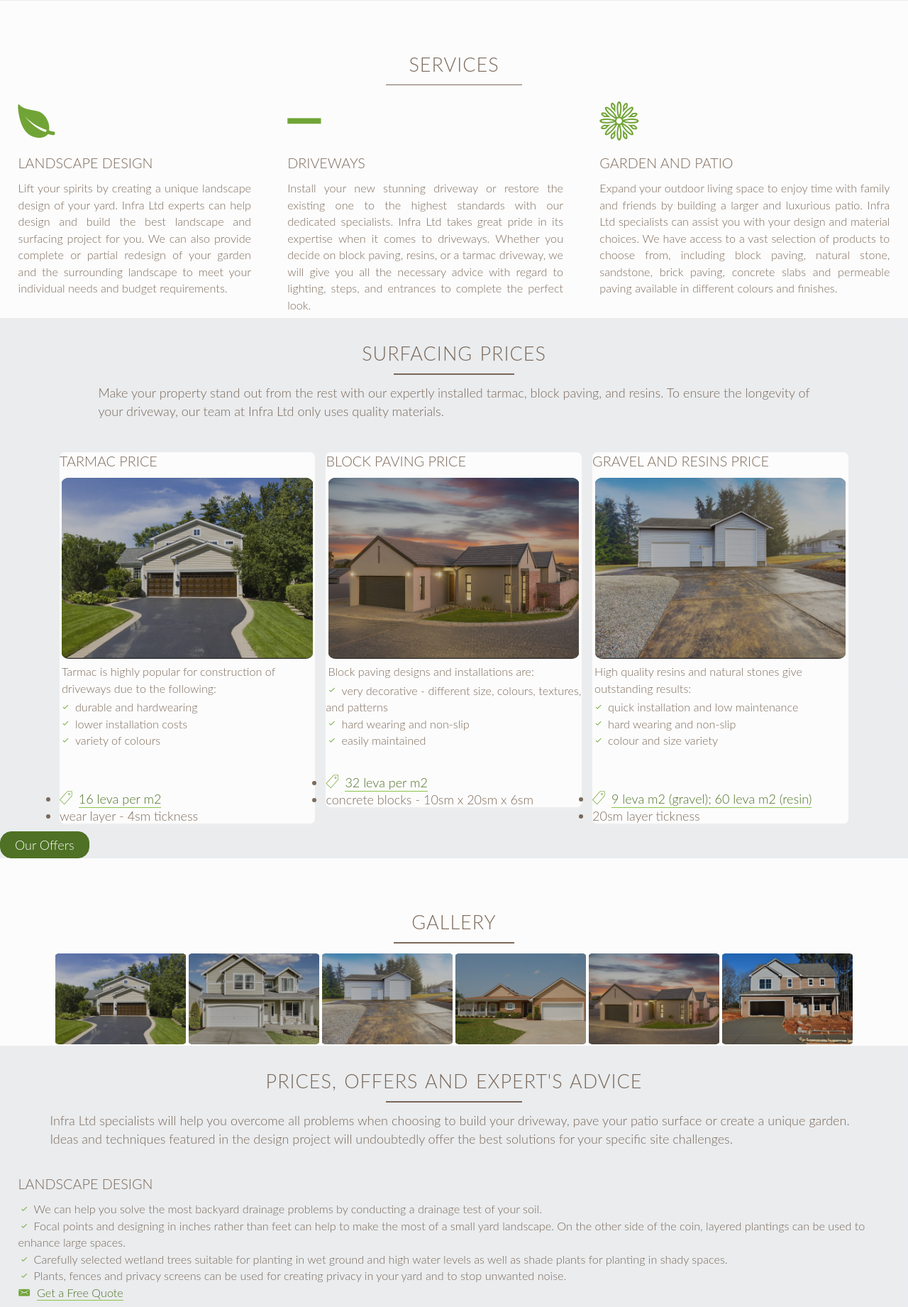
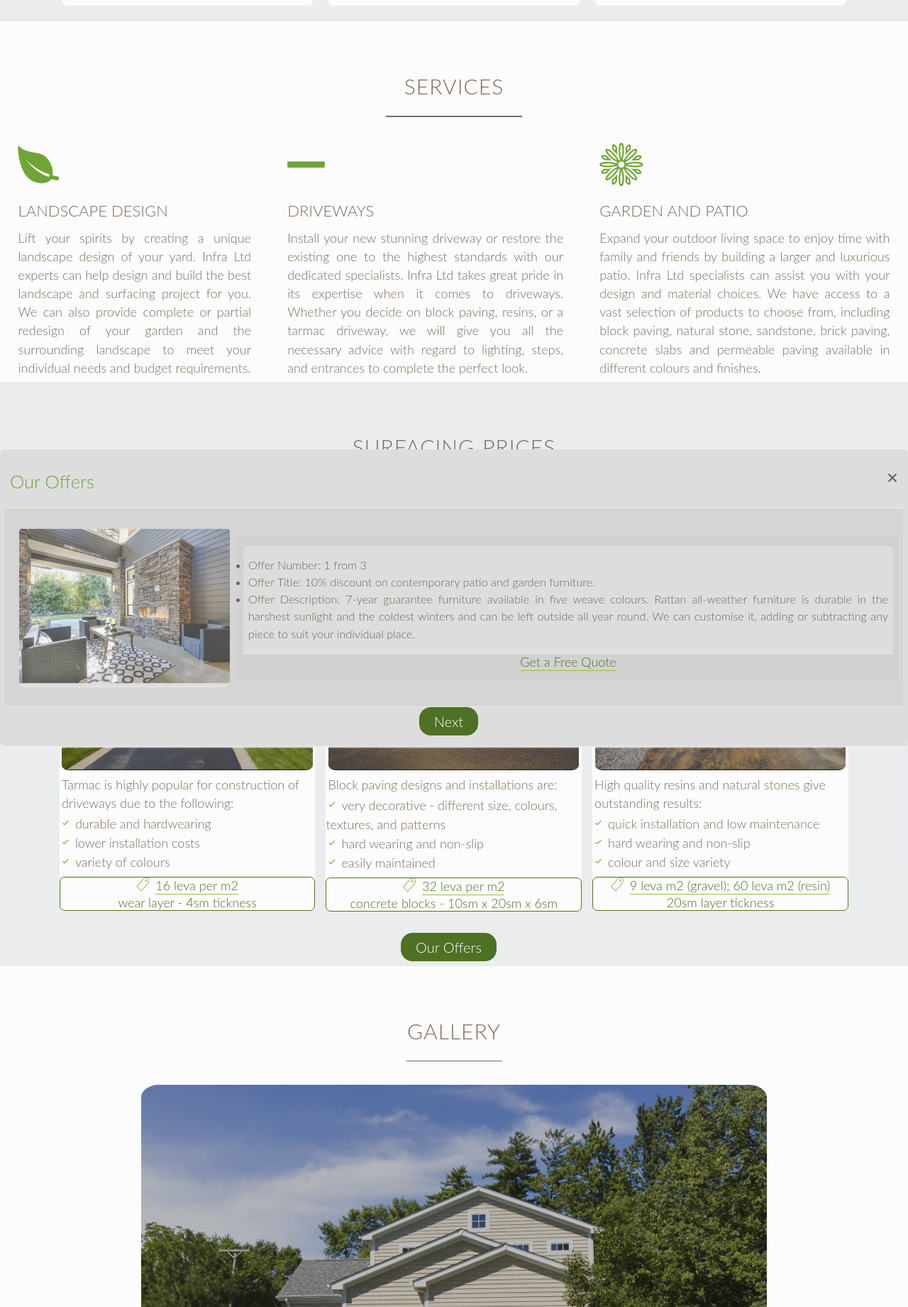
Before and after one commit to nikolina-marinova3/Milestone_i_ii_iii, a PHP site: page /IG/index.html in a window 1280 px wide. Shown: the part 1574-3415 px from the top of the page at 71% size. Run offline with PHP 8.4, Linux system fonts and the light colour scheme; some libraries are stand-ins or nearby versions; some web fonts are replaced.

Commit message:
Add files via upload

```diff
--- a/IG/primary/css/queries.css
+++ b/IG/primary/css/queries.css
@@ -28,11 +28,13 @@
 
     .phrase {
         width: 100%;
-        margin: 10px 10px;
-        }
+        margin: 5px 10px;
+    }
+
     .view {
     display: block;
     }
+
 }
 
 /* Small tablet to big tablet/displays: from 768px to 991px  MOBILE FIRST APPROACH */
@@ -60,9 +62,9 @@
     }
 
     .phrase {
-        width: 90%;
-        margin-left: 5%;
-        margin-bottom: 3%;
+        width: 94%;
+        margin-left: 3%;
+        margin-bottom: 12px;
     }
 
     .icon-small {
@@ -82,9 +84,18 @@
     cite img { height: 60px;}
 
     .checkmarks { font-size: 90%;
-        min-height: 130px;
     }
 
+    .advice-price {
+        display: block;
+        }
+
+    .offers-content {
+        display: flex;
+        flex-direction: row;
+        justify-content: center;
+        align-items: center;
+    }
 
 }
 
@@ -143,16 +154,27 @@
 /* Big displays from 1024px to 1200px - MOBILE FIRST APPROACH */
 
 @media only screen and (min-width: 1024px) {
-    font-size: 19px;
+   body { font-size: 19px; }
 
-.checkmarks {
-    font-size: 90%;
-    line-height: 150%;
+    .checkmarks {
+     font-size: 90%;
+     line-height: 150%;
     }
+
+    .advice-price {
+        display: flex;
+        justify-content: center;
+    }
+
+    .advice {
+        width: 32%;
+    }
+
 }
 
 /* Big displays from 1201px to 1140px - MOBILE FIRST APPROACH */
 
 @media only screen and (min-width: 1201px) {
-    font-size: 20px;
+    body { font-size: 20px; }
+
 }
--- a/IG/primary/css/style.css
+++ b/IG/primary/css/style.css
@@ -1,7 +1,6 @@
 /* ----------------------------------------------- */
 /* MAIN SETTINGs */
 /* ----------------------------------------------- */
-
 * {
     margin: 0;
     padding: 0;
@@ -9,19 +8,16 @@
 }
 
 :root {
-
     --mainFont: rgba(94, 71, 52, 0.8); /*wet asphalt*/;
     --mainWhite: #fff;
 }
 
 html,
 body {
-
     color: var(--mainFont);
     background-color: var(--mainWhite);
     font-family: 'Lato', 'Arial', sans-serif;
     font-weight: 300;
-/*    font-size: 16px;*/
     overflow-x: hidden;
     text-rendering: optimizeLegibility;
 }
@@ -34,9 +30,7 @@ body {
     margin: 0 auto;
 }
 
-.box {
-    padding: 7px;
-}
+.box { padding: 7px; }
 
 /* ----- HEADINGs ----- */
 h1,
@@ -75,18 +69,17 @@ h3:after {
     display: block;
     background-color: var(--mainFont);
     content: " ";
-    margin: 12px auto;
+    margin: 24px auto;
     height: 1.5px;
     width: 15%;
 }
 
 /* ----- PARAGRAPHs ----- */
-
 .phrase {
     line-height: 145%;
-    margin-left: 10%;
-    margin-bottom: 10px;
-    width: 80%;
+    margin-left: 5%;
+    margin-right: 5%;
+    width: 90%;
     text-align: justify;
 }
 
@@ -96,7 +89,6 @@ h3:after {
 }
 
 /* ----- LINKs ----- */
-
 a:link,
 a:visited {
     color: #4e7125;
@@ -349,26 +341,36 @@ header {
     background-color: #fcfcfc;
 }
 
-.service,
-.advice { padding: 0 2%; }
+.service { padding: 0 2%; }
+
 .service p { text-align: justify; }
 
 /* ----------------------------------------------- */
-/* SURFACING */
+/* SURFACING PRICE */
 /* ----------------------------------------------- */
 
 .section-surfacing {
     background-color: rgba(52, 73, 94, 0.1);
-    padding-top: 30px;
+    padding-top: 70px;
+    padding-bottom: 7px;
+    display: flex;
+    flex-direction: column;
+    align-items: center;
 }
 
 .surface-box {
     background-color: #fcfcfc;
     border-radius: 7px;
     width: 96%;
-    margin: 3% 2%;
+    margin: 8% 2%;
     box-shadow: 0 2px 2px #efefef;
 }
+
+.surface-box h4 {
+    text-align: center;
+    font-size: 90%;
+}
+
 
 .surface-box img {
     width: 100%;
@@ -384,7 +386,7 @@ header {
 
 .checkmarks {
     list-style: none;
-    padding-bottom: 10px;
+    padding-bottom: 7px;
     font-size: 90%;
     line-height: 145%;
 }
@@ -396,17 +398,21 @@ header {
 .section-galleries {
     padding-top: 70px;
     background-color: #fcfcfc;
+    display: flex;
+    justify-content: center;
 }
 
 .galleries-showcase {
     list-style: none;
     width: 100%;
     display: flex;
+    flex-direction: column;
+    justify-content: center;
 }
 
 .galleries-showcase li {
     display: flex;
-    width: 25%;
+    width: 100%;
 }
 
 .gallery-photo {
@@ -448,9 +454,7 @@ header {
     padding-top: 70px;
 }
 
-.section-testimonials h3:after {
-     background-color: #fff;
-}
+.section-testimonials h3:after { background-color: #fff; }
 
 blockquote {
     padding: 2%;
@@ -606,45 +610,84 @@ footer p {
 
 .offers {
     background-color: rgba(52, 73, 94, 0.1);
-    padding-top: 30px;
+    padding-top: 70px;
+    padding-bottom: 16px;
 }
-
-.decreased { width: 50%; }
 
 .offers-nav {
         display: flex;
         justify-content:space-between;
         align-items: flex-start;
-}
+        font-size: 80%;
+ }
 
-.checkmarks-offer {
-   list-style: none;
-   text-align: left;
-}
+.decreased { width: 50%; }
 
 .offers-content {
+    font-size: 90%;
     display: flex;
-    justify-content:flex-start;
-    align-items: flex-start;
-    }
+    flex-direction: column;
+    align-items: center;
+}
+.checkmarks-offer { text-align: justify; }
 
 /* ----- Container - offer - hidden ----- */
 .container {
   position: fixed;
-  border-radius: 7px;
-  box-shadow: 0 2px 2px #efefef;
   transition: all 0.3s ease-in-out;
   width: 0;
   overflow: hidden;
   z-index: -2;
 }
+
+.container-box {
+    border-radius: 7px;
+    width: 100%;
+    margin: 2% 1%;
+    box-shadow: 0 2px 2px #efefef;
+}
+
+.container-box div {
+    padding: 15px 7px;
+    border-bottom: 1px solid #e8e8e8;
+    background-color: rgba(206, 206, 206, 0.5);
+}
+
+.container-box div:first-child {
+    background-color: #fcfcfc;
+    border-top-left-radius: 5px;
+    border-top-right-radius: 5px;
+    background-color: rgb(221, 221, 221);
+}
+.container-box div:last-child {
+    text-align: center;
+    border: 0;
+}
+
 .show-container {
   position: fixed;
   top: 150px;
   right: 5%;
   width: 90%;
   height: auto;
-  box-shadow: 3px 3px 3px #efefef;
   transform: rotateY(-360deg);
   z-index: 9999;
 }
+
+.advice-box {
+    background-color: #fcfcfc;
+    border-radius: 7px;
+    width: 96%;
+    margin: 3% 2%;
+    padding: 1px, 7px;
+    box-shadow: 0 2px 2px #efefef;
+}
+
+.price {
+    list-style: none;
+    border: 1px solid #4e7125;
+    border-radius: 7px;
+    color: #4e7125;
+    text-align: center;
+    font-size: 90%;
+}
```
